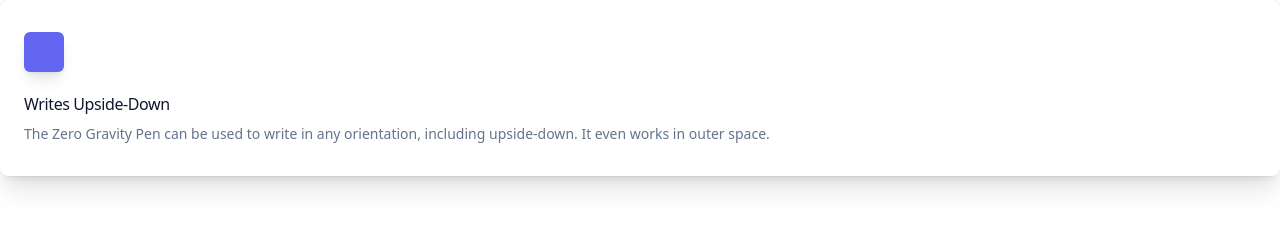
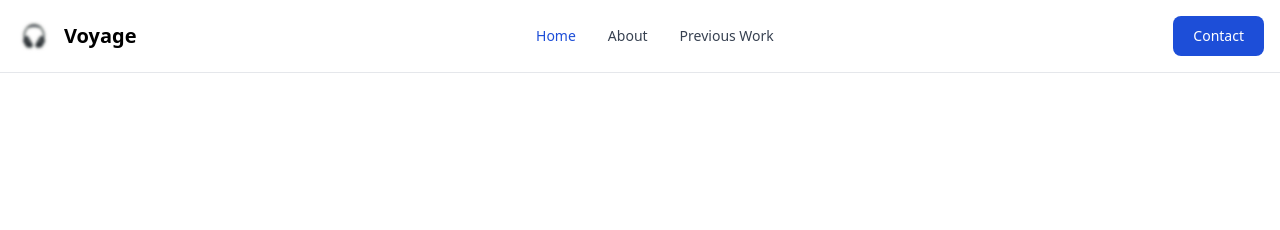
Before and after one commit to b0yage/portflolio, a plain HTML site: page index2.html in a window 1280 px wide. Drawn offline with nearby package versions, Linux system fonts and the light colour scheme.

Commit message:
portfolkio 2.0

```diff
--- a/index2.html
+++ b/index2.html
@@ -8,14 +8,37 @@
     <script src="https://cdn.tailwindcss.com"></script>
 </head>
 
-<div class="bg-white dark:bg-slate-800 rounded-lg px-6 py-8 ring-1 ring-slate-900/5 shadow-xl">
-    <div>
-      <span class="inline-flex items-center justify-center p-2 bg-indigo-500 rounded-md shadow-lg">
-        <svg class="h-6 w-6 text-white" xmlns="http://www.w3.org/2000/svg" fill="none" viewBox="0 0 24 24" stroke="currentColor" aria-hidden="true"><!-- ... --></svg>
-      </span>
-    </div>
-    <h3 class="text-slate-900 dark:text-white mt-5 text-base font-medium tracking-tight">Writes Upside-Down</h3>
-    <p class="text-slate-500 dark:text-slate-400 mt-2 text-sm">
-      The Zero Gravity Pen can be used to write in any orientation, including upside-down. It even works in outer space.
-    </p>
+<nav class="bg-white px-2 sm:px-4 py-2.5 dark:bg-gray-900 fixed w-full z-20 top-0 left-0 border-b border-gray-200 dark:border-gray-600">
+  <div class="container flex flex-wrap items-center justify-between mx-auto">
+
+
+  <a href="https://flowbite.com/" class="flex items-center">
+      <img src="./img/coming soon.jpg" class="h-6 mr-3 sm:h-9" alt="Voyage Logo">
+      <span class="self-center text-xl font-semibold whitespace-nowrap dark:text-white">Voyage</span>
+  </a>
+
+
+  <div class="flex md:order-2">
+      <button type="button" class="text-white bg-blue-700 hover:bg-blue-800 focus:ring-4 focus:outline-none focus:ring-blue-300 font-medium rounded-lg text-sm px-5 py-2.5 text-center mr-3 md:mr-0 dark:bg-blue-600 dark:hover:bg-blue-700 dark:focus:ring-blue-800">
+        Contact
+      </button>
+      <button data-collapse-toggle="navbar-sticky" type="button" class="inline-flex items-center p-2 text-sm text-gray-500 rounded-lg md:hidden hover:bg-gray-100 focus:outline-none focus:ring-2 focus:ring-gray-200 dark:text-gray-400 dark:hover:bg-gray-700 dark:focus:ring-gray-600" aria-controls="navbar-sticky" aria-expanded="false">
+        <span class="sr-only">Open main menu</span>
+        <svg class="w-6 h-6" aria-hidden="true" fill="currentColor" viewBox="0 0 20 20" xmlns="http://www.w3.org/2000/svg"><path fill-rule="evenodd" d="M3 5a1 1 0 011-1h12a1 1 0 110 2H4a1 1 0 01-1-1zM3 10a1 1 0 011-1h12a1 1 0 110 2H4a1 1 0 01-1-1zM3 15a1 1 0 011-1h12a1 1 0 110 2H4a1 1 0 01-1-1z" clip-rule="evenodd"></path></svg>
+    </button>
   </div>
+  <div class="items-center justify-between hidden w-full md:flex md:w-auto md:order-1" id="navbar-sticky">
+    <ul class="flex flex-col p-4 mt-4 border border-gray-100 rounded-lg bg-gray-50 md:flex-row md:space-x-8 md:mt-0 md:text-sm md:font-medium md:border-0 md:bg-white dark:bg-gray-800 md:dark:bg-gray-900 dark:border-gray-700">
+      <li>
+        <a href="#" class="block py-2 pl-3 pr-4 text-white bg-blue-700 rounded md:bg-transparent md:text-blue-700 md:p-0 dark:text-white" aria-current="page">Home</a>
+      </li>
+      <li>
+        <a href="#" class="block py-2 pl-3 pr-4 text-gray-700 rounded hover:bg-gray-100 md:hover:bg-transparent md:hover:text-blue-700 md:p-0 md:dark:hover:text-white dark:text-gray-400 dark:hover:bg-gray-700 dark:hover:text-white md:dark:hover:bg-transparent dark:border-gray-700">About</a>
+      </li>
+      <li>
+        <a href="#" class="block py-2 pl-3 pr-4 text-gray-700 rounded hover:bg-gray-100 md:hover:bg-transparent md:hover:text-blue-700 md:p-0 md:dark:hover:text-white dark:text-gray-400 dark:hover:bg-gray-700 dark:hover:text-white md:dark:hover:bg-transparent dark:border-gray-700">Previous Work</a>
+      </li>
+    </ul>
+  </div>
+  </div>
+</nav>
```
Also changed, not shown: index.html (+1 -1 lines).
